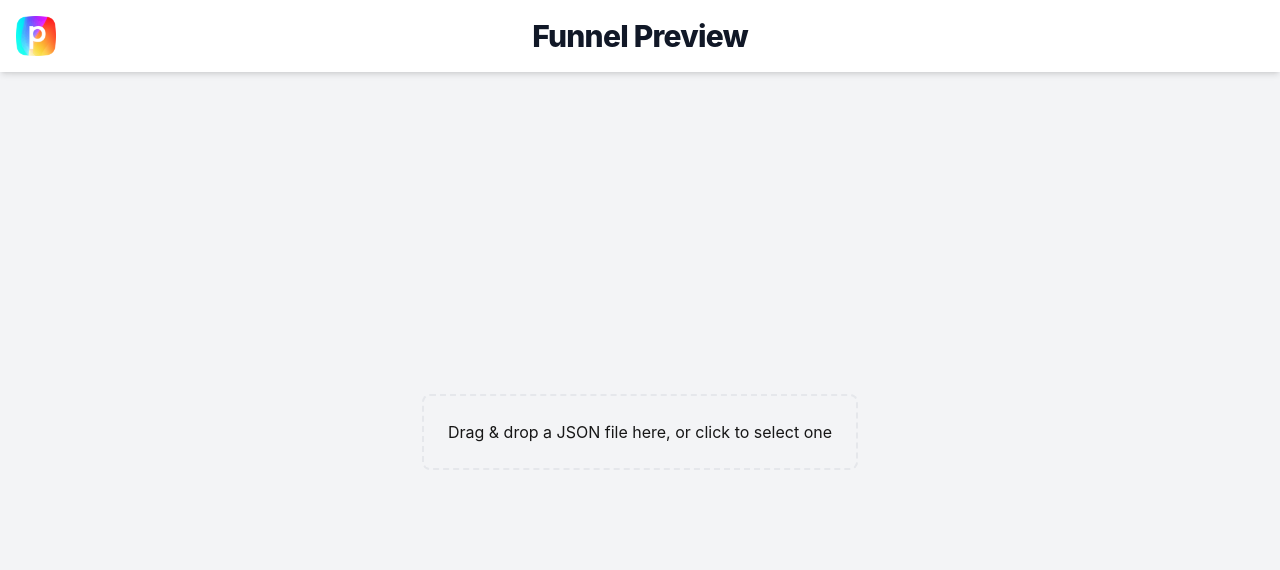
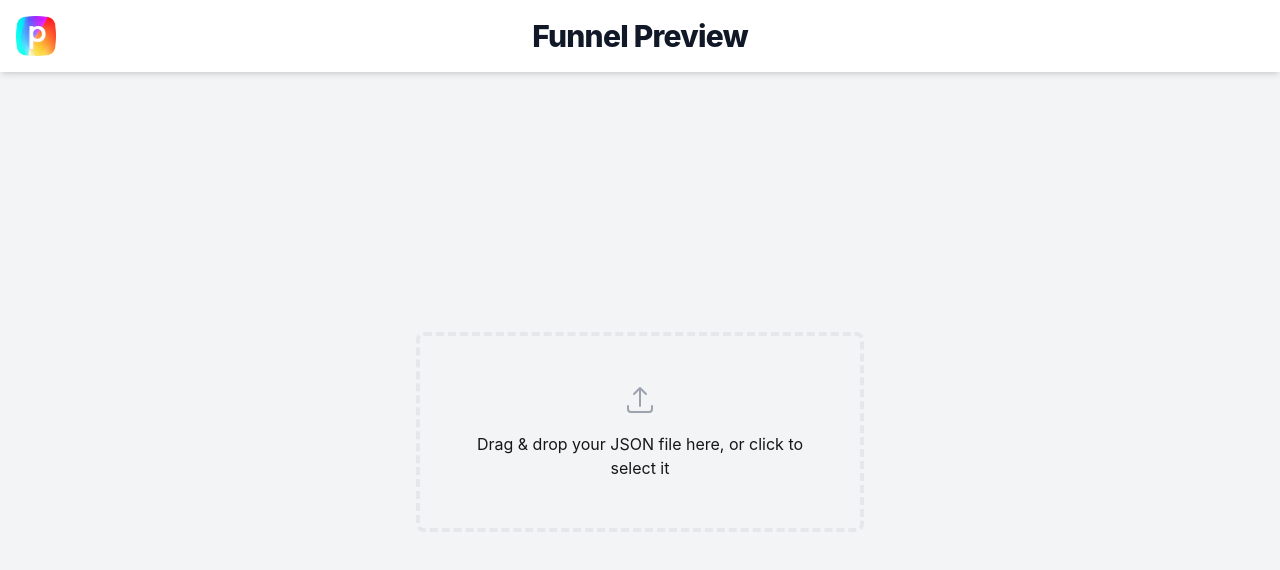
Before and after one commit to antoniocosentino/funnel-preview, a Next.js app: page / in a window 1280 px wide. Shown: the top 570 px of the page. Built offline with nearby package versions, Linux system fonts and the light colour scheme.

Commit message:
improved uploader UI

```diff
--- a/package.json
+++ b/package.json
@@ -9,6 +9,7 @@
     "lint": "next lint"
   },
   "dependencies": {
+    "@heroicons/react": "^2.2.0",
     "next": "15.1.6",
     "react": "^19.0.0",
     "react-dom": "^19.0.0",
--- a/src/components/DragToUpload.tsx
+++ b/src/components/DragToUpload.tsx
@@ -2,10 +2,13 @@ import { useState } from 'react';
 import { useDropzone } from 'react-dropzone';
 import { FunnelSchema } from '../schemas/schema';
 import { useAppContext } from '../context/AppContext';
+import { BeakerIcon } from '@heroicons/react/24/solid';
+import { ArrowUpTrayIcon } from '@heroicons/react/24/solid';
 
 const DragToUpload: React.FC = () => {
 
     const [error, setError] = useState<string | null>(null);
+    const [isDragActive, setIsDragActive] = useState(false);
 
     const {
         setIsFileLoaded,
@@ -13,6 +16,7 @@ const DragToUpload: React.FC = () => {
     } = useAppContext();
 
     const onDrop = (acceptedFiles: File[]) => {
+        setIsDragActive(false);
         setError(null);
         const file = acceptedFiles[0];
         if (!file) return;
@@ -25,7 +29,7 @@ const DragToUpload: React.FC = () => {
                 setLoadedFunnel(parsedData);
                 setIsFileLoaded(true);
             } catch (err) {
-                setError('Invalid JSON file');
+                setError('The uploaded JSON doesn\'t match the required structure. Please try again with a different file.');
                 console.error(err);
             }
         };
@@ -33,21 +37,28 @@ const DragToUpload: React.FC = () => {
     };
 
     const { getRootProps, getInputProps } = useDropzone({
-        onDrop,
         accept: { 'application/json': ['.json'] },
         multiple: false,
+        onDragEnter: () => setIsDragActive(true),
+        onDragLeave: () => setIsDragActive(false),
+        onDrop,
     });
 
     return (
         <div className="flex flex-col items-center space-y-4 p-4">
             <div
                 {...getRootProps()}
-                className={ 'border-2 border-dashed p-6 rounded-lg cursor-pointer text-center w-full max-w-md hover:bg-gray-100 transition'}
+                className={`border-4 border-dashed p-12 rounded-lg cursor-pointer text-center w-full max-w-md transition
+                ${isDragActive ? 'bg-gray-50' : 'hover:bg-gray-50'}`}
             >
                 <input {...getInputProps()} />
-                <p>Drag & drop a JSON file here, or click to select one</p>
+                <div className='flex justify-center mb-4'>
+                    <ArrowUpTrayIcon className="size-8 text-gray-400" />
+                </div>
+                <p className='text-base'>Drag & drop your JSON file here, or click to select it</p>
             </div>
-            {error && <p className="text-red-500">{error}</p>}
+            {error
+             && <div className="w-full max-w-md p-4 mb-4 text-sm text-yellow-800 rounded-lg bg-yellow-50" role="alert">{error}</div>}
         </div>
     );
 
```
Also changed, not shown: 1 other file (tests, documents, lock files or other folders).
